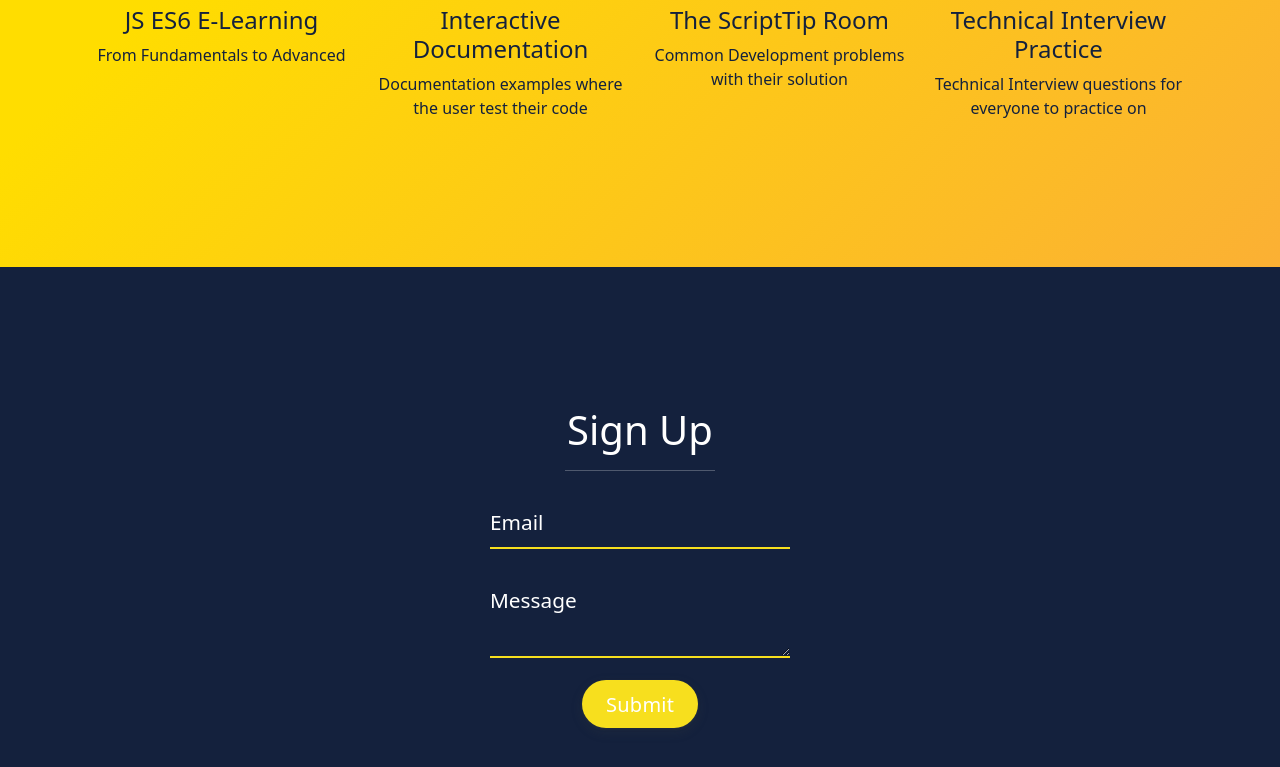
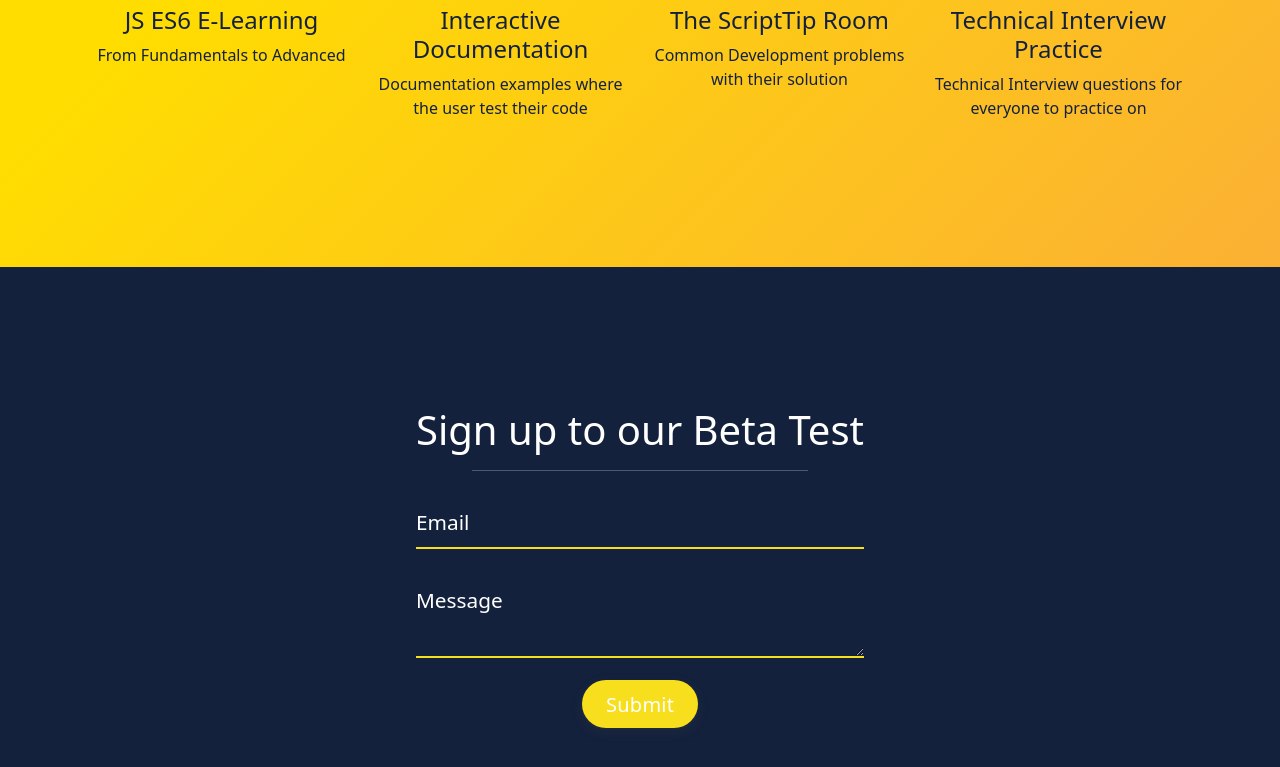
Before and after one commit to TshiSelle/Project-Apollo-LP, a React (Create React App) app in the folder apollo/: page / in a window 1280 px wide. Shown: the part 1765-2532 px from the top of the page. Built offline with nearby package versions, Linux system fonts and the light colour scheme.

Commit message:
text modification

```diff
--- a/apollo/src/components/contact/MyContact.jsx
+++ b/apollo/src/components/contact/MyContact.jsx
@@ -47,8 +47,8 @@ const MyContact = () => {
       <form onSubmit={handleSubmit}>
         <div className='mb-3'>
           <div style={{ color: 'white' }}>
-            <h1>Sign Up</h1>
-            <hr className='w-50 ms-auto me-auto' />
+            <h1>Sign up to our Beta Test</h1>
+            <hr className='w-75 ms-auto me-auto' />
           </div>
           <Alert show={show} variant={variant}>
             <Alert.Heading>{message}</Alert.Heading>
```
